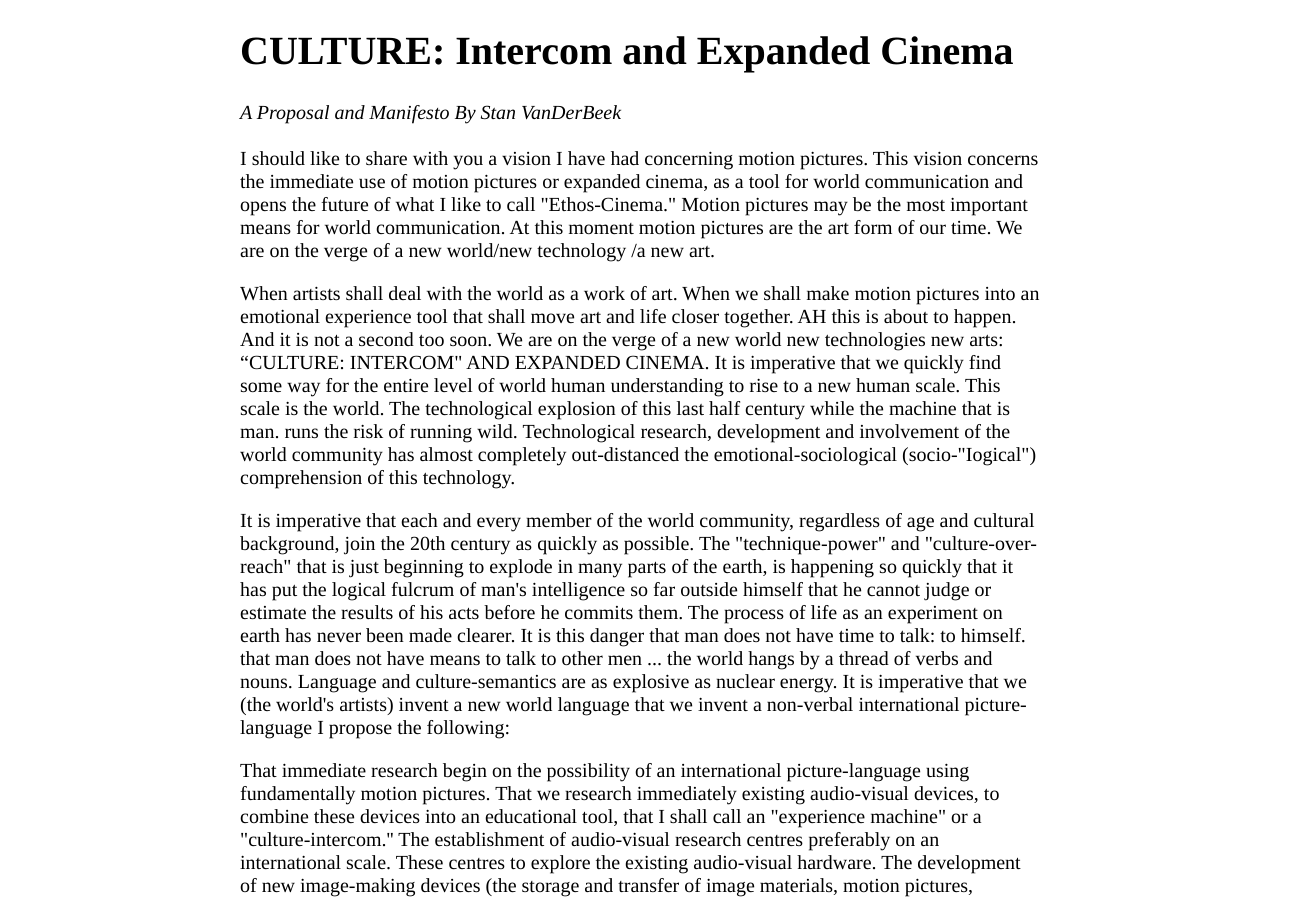
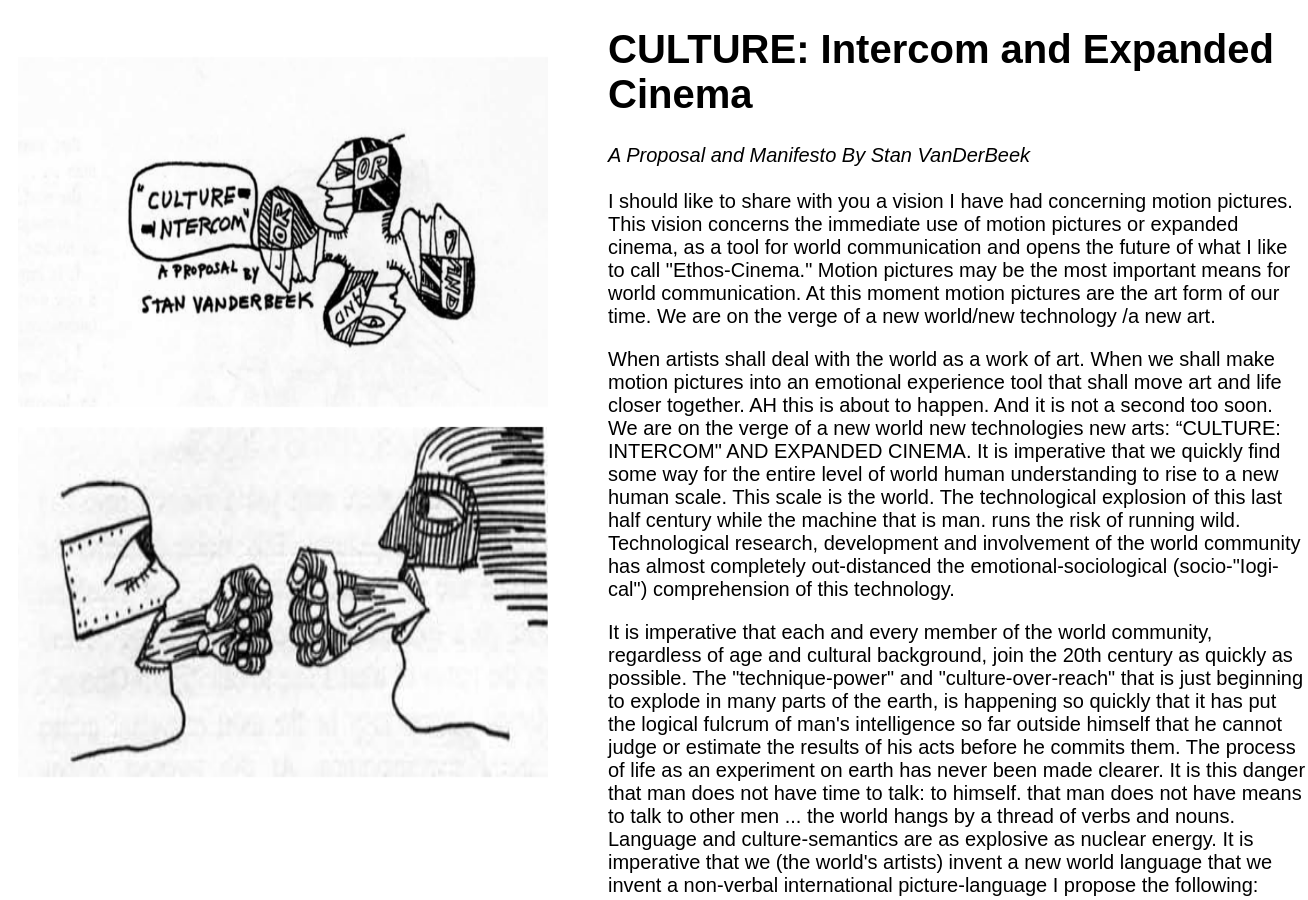
Before and after one commit to MariahArvanitakis/MariahArvanitakis.github.io, a plain HTML site: page Project two/text.html in a window 1280 px wide. Shown: the top 900 px of the page, 1308 px wide, since content can reach past the window. Drawn offline with Linux system fonts and the light colour scheme; files whose address does not match are found by name.

Commit message:
project two

```diff
--- a/Project two/assets/css/style.css
+++ b/Project two/assets/css/style.css
@@ -8,16 +8,26 @@ a {
   color:red;
 }
 
-img {
-  width: 400px;
-}
-
 .essay {
-  font-family: times;
-  width: 800px;
-  margin: auto;
+  font-family: arial;
+  width: 700px;
+  margin-left: 600px;
 }
 
 blockquote {
   font-style:italic;
 }
+.image2{
+  position: fixed;
+  margin-top: 30px;
+  z-index: -1;
+  margin-left: 10px;
+}
+.image3{
+  position: fixed;
+  z-index: -2;
+  margin-top: 400px;
+  margin-left: 10px;
+
+
+}
--- a/Project two/text.html
+++ b/Project two/text.html
@@ -4,7 +4,12 @@
 		<title>First Name Last Name</title>
     <link rel="stylesheet" type="text/css" href="assets/css/style.css">
 	</head>
+
 	<body>
+		<div class="image2">
+		<img src="/Users/mariaharvanitakis/Desktop/GitHub/MariahArvanitakis.github.io/Project two/assets/images/2.png"width="530" height="350" alt=""></div>
+		<div class="image3">
+		<img src="/Users/mariaharvanitakis/Desktop/GitHub/MariahArvanitakis.github.io/Project two/assets/images/8.png"width="530" height="350" alt=""></div>
 
 		<div class="essay">
 			<h1>CULTURE: Intercom and Expanded Cinema</h1>
@@ -48,10 +53,6 @@ My concern is for a way for the over-developing technology of part of the world
 <p>In short: a way for us men to have fore-knowledge By advantageous use of apt and immediate knowl­edge. Mankind faces the immediate future with doubt on one hand and molecular energy on the other. He must move quickly and surely to preserve his future, He must realise the present.
 The here and the right now. An international picture-language is a tool to build that future</p>
 
-<img src="Project two/assets/images/1.png" alt="">
-
-
-
 			<br>
 			<a href="index.html">Home</a>
 
@@ -59,6 +60,5 @@ The here and the right now. An international picture-language is a tool to build
 
 
 
-
 	</body>
 </html>
```
Also changed, not shown: Project two/index.html (+15 -6 lines).
